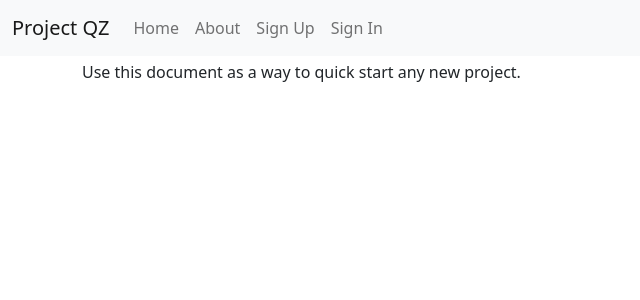
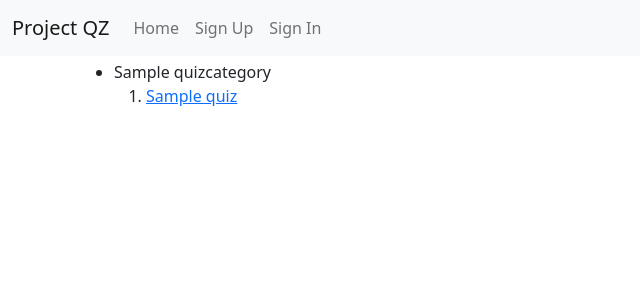
Before and after one commit to gupalovich/qz, a Django app: page / in a window 1280 px wide. Shown: the top 300 px of the page, without its empty margins (0-640 px from the left). Run offline with Django 4.2, Linux system fonts and the light colour scheme; tables that the repository leaves empty hold one stand-in row (values such as "Sample post"); style sheets or scripts are compiled from the project's sources; parts of the project's set-up code (start-up, migrations or seed data) failed here and were passed over; some libraries are stand-ins or nearby versions.

Commit message:
Update quiz app: - new migration - new urls - init factories
Migration:
- Add field slug to quiz
- Add field status to quiz
- Add field slug to quizcategory
- Add field explanation to quizquestion
- Add field uuid to quizquestion
- Create index quiz_quiz_slug_a23648_idx on field(s) slug of model quiz
- Create index quiz_quizca_slug_f3c981_idx on field(s) slug of model quizcategory
- Create index quiz_quizqu_uuid_e5bb54_idx on field(s) uuid of model quizquestion

```diff
--- a/config/urls.py
+++ b/config/urls.py
@@ -3,18 +3,15 @@ from django.conf.urls.static import static
 from django.contrib import admin
 from django.urls import include, path
 from django.views import defaults as default_views
-from django.views.generic import TemplateView
 
 urlpatterns = [
-    path("", TemplateView.as_view(template_name="pages/home.html"), name="home"),
-    path("about/", TemplateView.as_view(template_name="pages/about.html"), name="about"),
     # Django Admin, use {% url 'admin:index' %}
     path(settings.ADMIN_URL, admin.site.urls),
     # User management
     path("users/", include("qz.users.urls", namespace="users")),
     path("accounts/", include("allauth.urls")),
     # App urls
-    path("quiz/", include("qz.quiz.urls", namespace="quiz")),
+    path("", include("qz.quiz.urls", namespace="quiz")),
 ] + static(settings.MEDIA_URL, document_root=settings.MEDIA_ROOT)
 
 
--- a/qz/quiz/models.py
+++ b/qz/quiz/models.py
@@ -1,44 +1,68 @@
+from uuid import uuid4
+
 from django.db import models
 
 
 class QuizCategory(models.Model):
+    class Meta:
+        verbose_name_plural = "Quiz categories"
+        indexes = [
+            models.Index(fields=["slug"]),
+        ]
+
     title = models.CharField(max_length=255)
+    slug = models.SlugField(max_length=255, unique=True)
 
     def __str__(self):
         return str(self.title)
 
-    class Meta:
-        verbose_name_plural = "Quiz categories"
-
 
 class Quiz(models.Model):
+    class Meta:
+        verbose_name_plural = "Quizzes"
+        ordering = ["category__id"]
+        indexes = [
+            models.Index(fields=["slug"]),
+        ]
+
+    class Status(models.TextChoices):
+        DRAFT = "DRAFT"
+        PUBLISHED = "PUBLISHED"
+
     category = models.ForeignKey(QuizCategory, related_name="quizzes", on_delete=models.CASCADE)
 
     title = models.CharField(max_length=255)
+    slug = models.SlugField(max_length=255, unique=True)
     description = models.TextField(blank=True)
+    status = models.CharField(max_length=10, choices=Status.choices, default=Status.DRAFT)
 
     def __str__(self):
         return str(self.title)
 
-    class Meta:
-        verbose_name_plural = "Quizzes"
-        ordering = ["category__id"]
-
 
 class QuizQuestion(models.Model):
+    class Meta:
+        verbose_name_plural = "Quiz questions"
+        ordering = ["quiz__id"]
+        indexes = [
+            models.Index(fields=["uuid"]),
+        ]
+
     quiz = models.ForeignKey(Quiz, related_name="questions", on_delete=models.CASCADE)
 
+    uuid = models.UUIDField(default=uuid4, editable=False)
     question = models.TextField()
+    explanation = models.TextField(blank=True)
 
     def __str__(self):
         return str(self.question)
 
-    class Meta:
-        verbose_name_plural = "Quiz questions"
-        ordering = ["quiz__id"]
-
 
 class QuizAnswer(models.Model):
+    class Meta:
+        verbose_name_plural = "Quiz answers"
+        ordering = ["question__id"]
+
     question = models.ForeignKey(QuizQuestion, related_name="answers", on_delete=models.CASCADE)
 
     answer = models.TextField()
@@ -46,7 +70,3 @@ class QuizAnswer(models.Model):
 
     def __str__(self):
         return str(self.answer)
-
-    class Meta:
-        verbose_name_plural = "Quiz answers"
-        ordering = ["question__id"]
--- a/qz/quiz/urls.py
+++ b/qz/quiz/urls.py
@@ -6,5 +6,6 @@ from .views import QuizListView
 app_name = QuizConfig.label
 
 urlpatterns = [
-    path("", QuizListView.as_view(), name="quiz_list"),
+    path("", QuizListView.as_view(), name="index"),
+    path("<slug:slug>/", QuizListView.as_view(), name=""),
 ]
--- a/qz/templates/base.html
+++ b/qz/templates/base.html
@@ -39,15 +39,12 @@
           <button class="navbar-toggler navbar-toggler-right" type="button" data-bs-toggle="collapse" data-bs-target="#navbarSupportedContent" aria-controls="navbarSupportedContent" aria-expanded="false" aria-label="Toggle navigation">
             <span class="navbar-toggler-icon"></span>
           </button>
-          <a class="navbar-brand" href="{% url 'home' %}">Project QZ</a>
+          <a class="navbar-brand" href="{% url 'quiz:index' %}">Project QZ</a>
 
           <div class="collapse navbar-collapse" id="navbarSupportedContent">
             <ul class="navbar-nav mr-auto">
               <li class="nav-item active">
-                <a class="nav-link" href="{% url 'home' %}">Home <span class="visually-hidden">(current)</span></a>
-              </li>
-              <li class="nav-item">
-                <a class="nav-link" href="{% url 'about' %}">About</a>
+                <a class="nav-link" href="{% url 'quiz:index' %}">Home <span class="visually-hidden">(current)</span></a>
               </li>
               {% if request.user.is_authenticated %}
                 <li class="nav-item">
--- a/qz/templates/quiz/detail.html
+++ b/qz/templates/quiz/detail.html
@@ -0,0 +1,5 @@
+{% extends 'base.html' %}
+
+{% block content %}
+    <p>quiz detail</p>
+{% endblock content %}
--- a/qz/templates/quiz/list.html
+++ b/qz/templates/quiz/list.html
@@ -6,7 +6,7 @@
             <li>{{category.title}}</li>
             <ol>
                 {% for quiz in category.quizzes.all %}
-                <li>{{quiz.title}}</li>
+                <li><a href="">{{quiz.title}}</a></li>
                 {% endfor %}
             </ol>
         </ul>
```
Also changed, not shown: qz/quiz/migrations/0004_quiz_slug_quiz_status_quizcategory_slug_and_more.py (added), qz/quiz/tests/factories.py (added).
